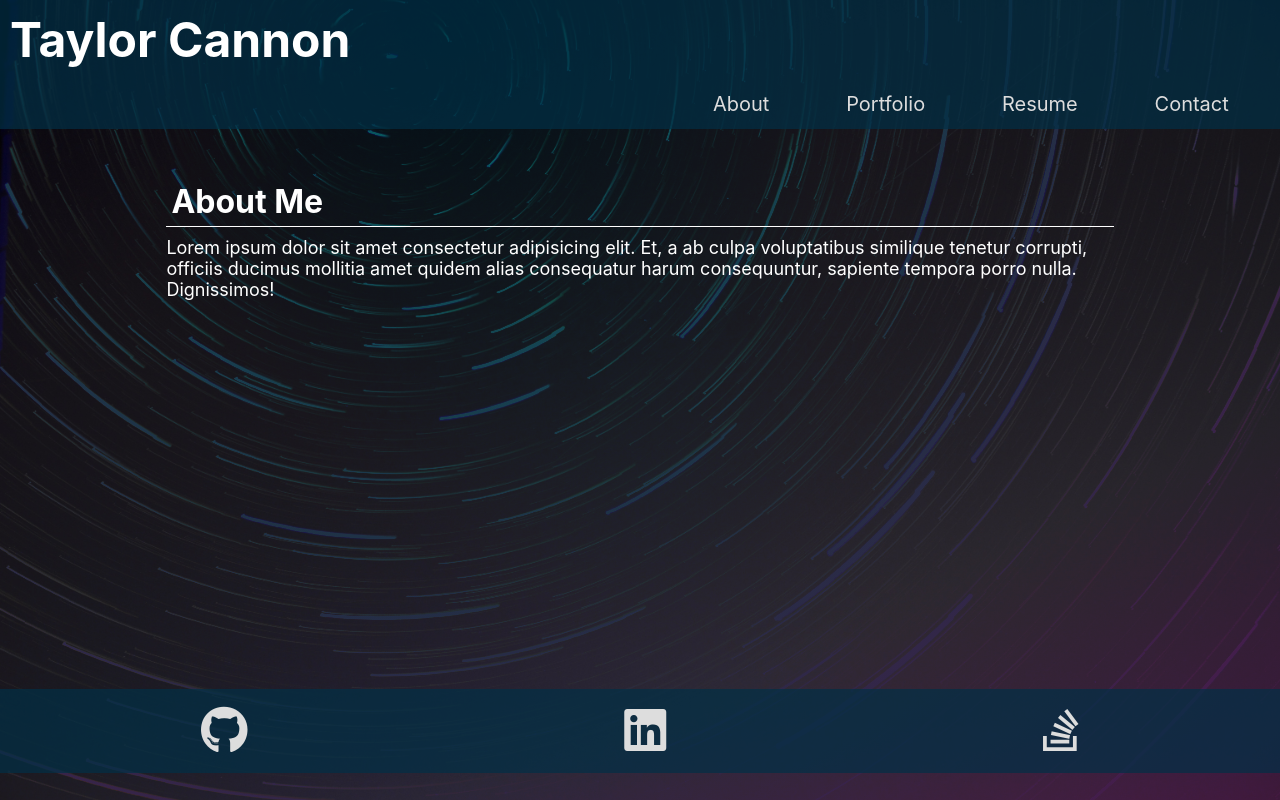
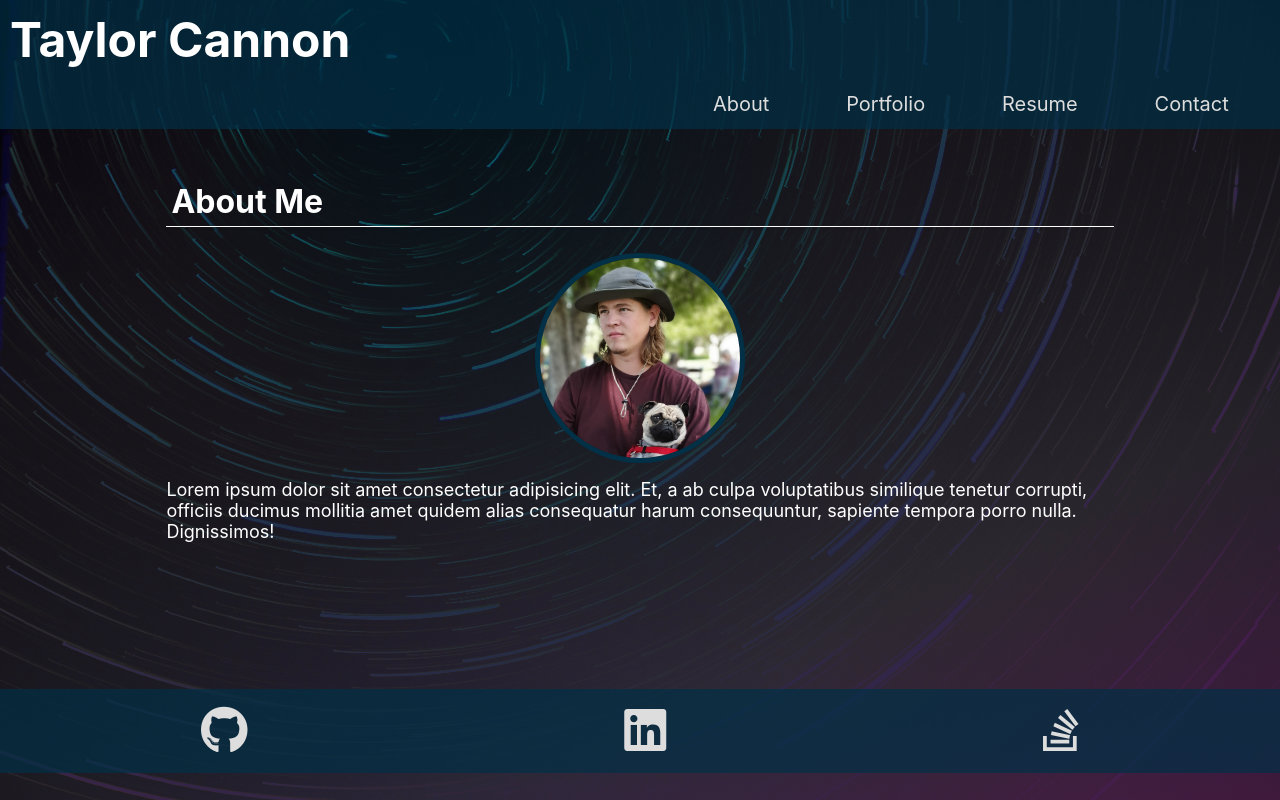
Before and after one commit to tkcannon/react-portfolio, a React (Create React App) app in the folder portfolio/: page / in a window 1280 px wide. Built offline with nearby package versions, Linux system fonts and the light colour scheme.

Commit message:
added profile picture

```diff
--- a/portfolio/src/App.css
+++ b/portfolio/src/App.css
@@ -111,6 +111,20 @@ a {
   text-decoration: none;
 }
 
+
+#about-section {
+  display: flex;
+  flex-direction: column;
+}
+
+#profile-image {
+  margin: 2vh auto;
+  height: 200px;
+  width: 200px;
+  border: solid 5px var(--primary-color);
+  border-radius: 50%;
+}
+
 .projects {
   display: flex;
   flex-wrap: wrap;
--- a/portfolio/src/components/About/index.js
+++ b/portfolio/src/components/About/index.js
@@ -2,8 +2,9 @@ import React from "react";
 
 function About() {
   return (
-    <section>
+    <section id="about-section">
       <h2>About Me</h2>
+      <img id='profile-image' src={require("../../assets/profile.jpg")} alt="Taylor Cannon" />
       <p>Lorem ipsum dolor sit amet consectetur adipisicing elit. Et, a ab culpa voluptatibus similique tenetur corrupti, officiis ducimus mollitia amet quidem alias consequatur harum consequuntur, sapiente tempora porro nulla. Dignissimos!</p>
     </section>
   )
```
Also changed, not shown: portfolio/src/assets/profile.jpg (renamed from portfolio/src/assets/hero_image.jpg).
